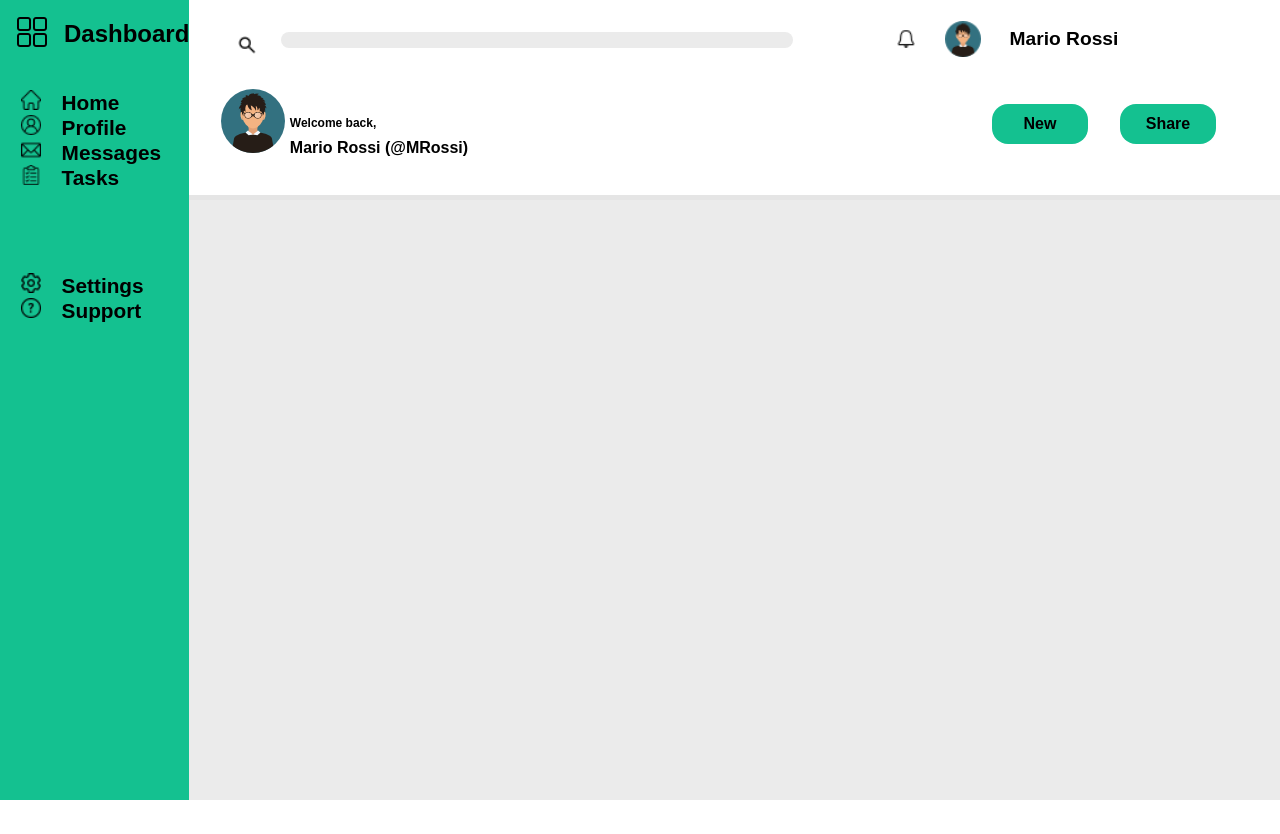
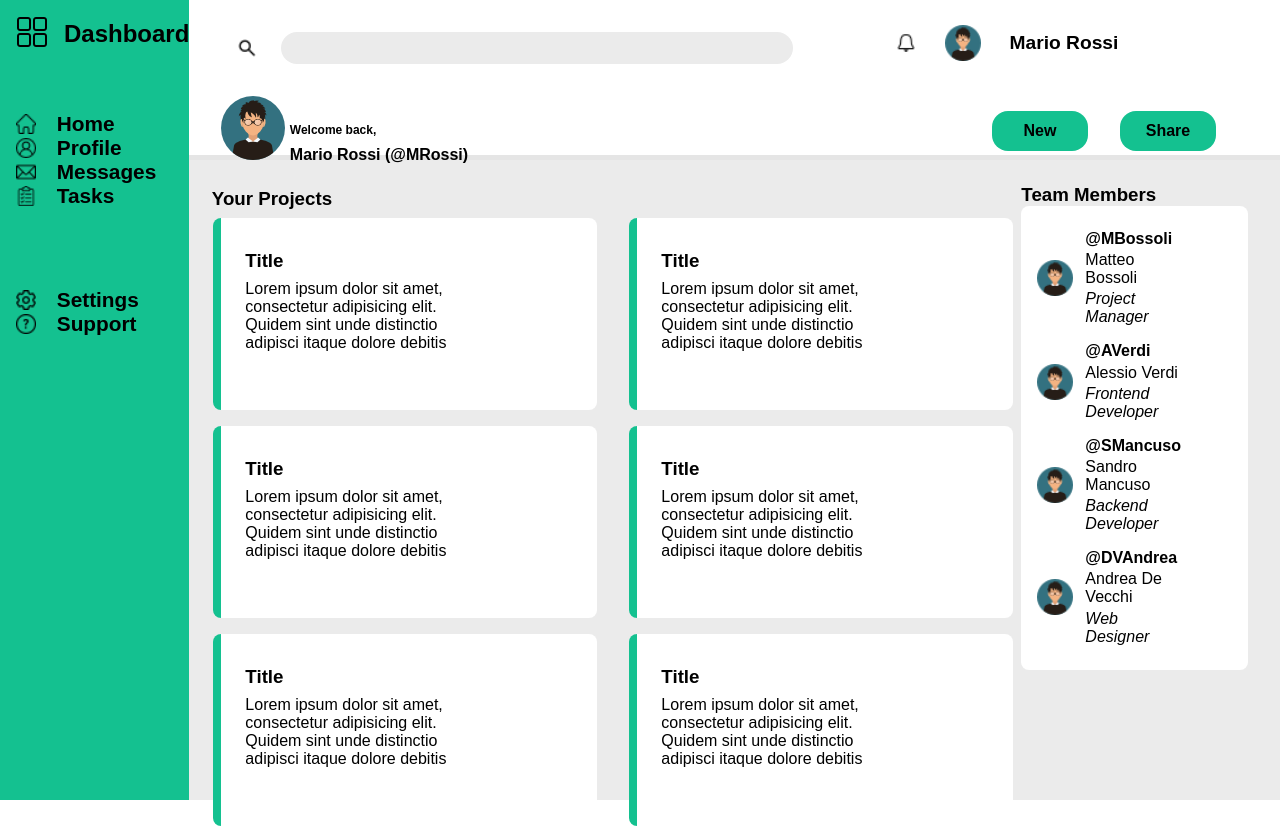
Before and after one commit to CorraDEV/Admin-dashboard, a plain HTML site: page index.html in a window 1280 px wide. Before the commit the page ends 800 px from the top, so only its background shows below. Drawn offline with Linux system fonts and the light colour scheme.

Commit message:
dashboard 1.0 completata

```diff
--- a/css/style.css
+++ b/css/style.css
@@ -16,8 +16,7 @@ ul{
     list-style: none;
 }
 
-#sidebar > ul,
-#container-title{
+#sidebar > div{
     margin-left: 1em;
 }
 
@@ -35,47 +34,26 @@ ul{
     line-height: 1.5em;
 }
 
-#sidebar > ul{
-    margin-top: 2em;
+#sidebar > div:nth-of-type(2) > div,
+#sidebar > div:nth-of-type(3) > div{
+    display: flex;
     font-size: 1.3em;
+    align-items: center;
 }
 
-#sidebar > ul:last-of-type{
+#sidebar > div:nth-of-type(2){
     margin-top: 4em;
 }
 
-ul:first-of-type > li::before,
-ul:last-of-type > li::before{
+#sidebar > div:nth-of-type(3){
+    margin-top: 5em;
+}
+
+img.icon{
+    display: inline-block;
     margin-right: 1em;
-    background-size: 20px 20px;
-    display: inline-block;
     width: 20px;
     height: 20px;
-    content: "";
-}
-
-ul:first-of-type > li:nth-child(1)::before{
-    background-image: url('../img/home.png');
-}
-
-ul:first-of-type > li:nth-child(2)::before{
-    background-image: url('../img/user.png');
-}
-
-ul:first-of-type > li:nth-child(3)::before{
-    background-image: url('../img/email.png');
-}
-
-ul:first-of-type > li:nth-child(4)::before {
-    background-image: url('../img/clipboard.png');
-}
-
-ul:last-of-type > li:nth-child(1)::before{
-    background-image: url('../img/setting.png');
-}
-
-ul:last-of-type > li:nth-child(2)::before{
-    background-image: url('../img/question.png');
 }
 
 body,
@@ -91,13 +69,14 @@ body,
 }
 
 #header{
-    height: 25vh;
+    height: 20vh;
     border-bottom: 5px solid rgba(0,0,0,0.1);
 }
 
 #content{
     background-color: rgb(235, 235, 235);
-    height: 75vh;
+    height: 80vh;
+    display: flex;
 }
 
 #header button{
@@ -126,7 +105,7 @@ body,
 #search-bar{
     width: 40vw;
     height: 2vh;
-    padding: 0.5em;
+    padding: 1em;
     border-radius: 1em;
     background-color: rgb(235, 235, 235);
     margin-left: 1.5em;
@@ -175,3 +154,75 @@ body,
     line-height: 30px;
     font-weight: bolder;
 }
+
+#content > div:first-of-type > h3{
+    margin-left: 1.2em;
+    padding-top: 1.5em;
+}
+
+#box-container{
+    display: grid;
+    grid-template:  13em 13em 13em / 26em 26em;
+}
+
+.content-box{
+    background-color: white;
+    width: 24em;
+    height: 12em;
+    margin-top: 0.5em;
+    margin-left: 1.5em;
+    border-radius: 0.5em;
+    border-left: 0.5em solid #14c190;
+}
+
+.content-box > div{
+    width: 13em;
+    margin-top: 2em;
+    margin-left: 1.5em;
+}
+
+.content-box > div > p{
+    margin-top: 0.5em;
+}
+
+#team-member{
+    margin-left: auto;
+    margin-right: 2em;
+    margin-top: 1.5em;
+}
+
+#members-container{
+    display: flex;
+    flex-direction: column;
+    gap: 1em;
+    background-color: white;
+    padding: 1.5em 4em 1.5em 1em;
+    border-radius: 0.5em;
+    width: fit-content;
+    height: auto;
+}
+
+#members-container > div{
+    display: flex;
+    align-items: center;
+    gap: 0.75em;
+}
+
+#members-container > div > img{
+    width: 36px;
+    height: 36px;
+}
+
+#members-container > div > div{
+    display: flex;
+    flex-direction: column;
+    gap: 0.2em;
+}
+
+#members-container > div > div > span:nth-of-type(1){
+    font-weight: bolder;
+}
+
+#members-container > div > div > span:nth-of-type(3){
+    font-style: italic;
+}
--- a/index.html
+++ b/index.html
@@ -12,16 +12,16 @@
             <img src="./img/dashboard.png" id="title-icon">
             <h2>Dashboard</h2>
         </div>
-        <ul>
-            <li>Home</li>
-            <li>Profile</li>
-            <li>Messages</li>
-            <li>Tasks</li>
-        </ul>
-        <ul>
-            <li>Settings</li>
-            <li>Support</li>
-        </ul>
+        <div>
+            <div><img src="./img/home.png" class="icon"><span>Home</span></div>
+            <div><img src="./img/user.png" class="icon"><span>Profile</span></div>
+            <div><img src="./img/email.png" class="icon"><span>Messages</span></div>
+            <div><img src="./img/clipboard.png" class="icon"><span>Tasks</span></div>
+        </div>
+        <div>
+            <div><img src="./img/setting.png" class="icon"><span>Settings</span></div>
+            <div><img src="./img/question.png" class="icon"><span>Support</span></div>
+        </div>
     </div>
     <div id="container">
         <div id="header">
@@ -47,7 +47,86 @@
                 </div>
             </div>
         </div>
-        <div id="content"></div>
+        <div id="content">
+            <div>
+                <h3>Your Projects</h3>
+                <div id="box-container">
+                    <div class="content-box">
+                        <div>
+                            <h3>Title</h3>
+                            <p>Lorem ipsum dolor sit amet, consectetur adipisicing elit. Quidem sint unde distinctio adipisci itaque dolore debitis</p>
+                        </div>
+                    </div>
+                    <div class="content-box">
+                        <div>
+                            <h3>Title</h3>
+                            <p>Lorem ipsum dolor sit amet, consectetur adipisicing elit. Quidem sint unde distinctio adipisci itaque dolore debitis</p>
+                        </div>
+                    </div>
+                    <div class="content-box">
+                        <div>
+                            <h3>Title</h3>
+                            <p>Lorem ipsum dolor sit amet, consectetur adipisicing elit. Quidem sint unde distinctio adipisci itaque dolore debitis</p>
+                        </div>
+                    </div>
+                    <div class="content-box">
+                        <div>
+                            <h3>Title</h3>
+                            <p>Lorem ipsum dolor sit amet, consectetur adipisicing elit. Quidem sint unde distinctio adipisci itaque dolore debitis</p>
+                        </div>
+                    </div>
+                    <div class="content-box">
+                        <div>
+                            <h3>Title</h3>
+                            <p>Lorem ipsum dolor sit amet, consectetur adipisicing elit. Quidem sint unde distinctio adipisci itaque dolore debitis</p>
+                        </div>
+                    </div>
+                    <div class="content-box">
+                        <div>
+                            <h3>Title</h3>
+                            <p>Lorem ipsum dolor sit amet, consectetur adipisicing elit. Quidem sint unde distinctio adipisci itaque dolore debitis</p>
+                        </div>
+                    </div>
+                </div>
+            </div>
+            <div id="team-member">
+                <h3>Team Members</h3>
+                <div id="members-container">
+                    <div>
+                        <img src="./img/profile_small.png">
+                        <div>
+                            <span>@MBossoli</span>
+                            <span>Matteo Bossoli</span>
+                            <span>Project Manager</span>
+                        </div>
+                    </div>
+                    <div>
+                        <img src="./img/profile_small.png">
+                        <div>
+                            <span>@AVerdi</span>
+                            <span>Alessio Verdi</span>
+                            <span>Frontend Developer</span>
+                        </div>
+                    </div>
+                    <div>
+                        <img src="./img/profile_small.png">
+                        <div>
+                            <span>@SMancuso</span>
+                            <span>Sandro Mancuso</span>
+                            <span>Backend Developer</span>
+                        </div>
+                    </div>
+                    <div>
+                        <img src="./img/profile_small.png">
+                        <div>
+                            <span>@DVAndrea</span>
+                            <span>Andrea De Vecchi</span>
+                            <span>Web Designer</span>
+                        </div>
+                    </div>
+                </div>
+            </div>
+        </div>
     </div>
 </body>
 </html>
```
